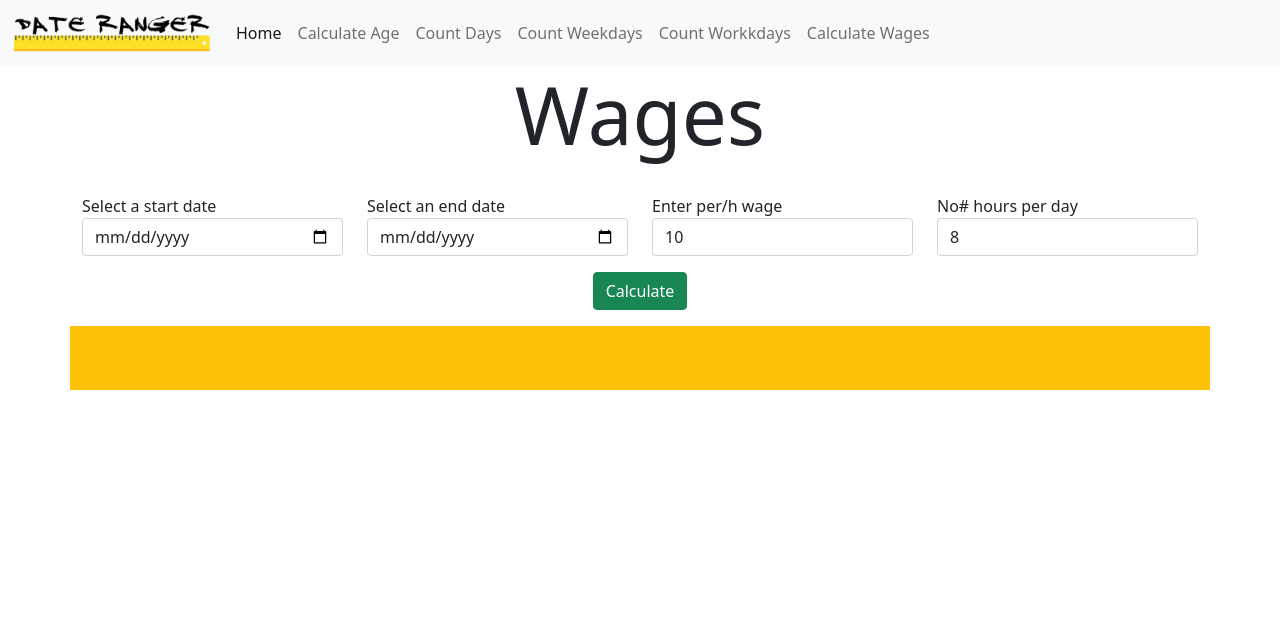
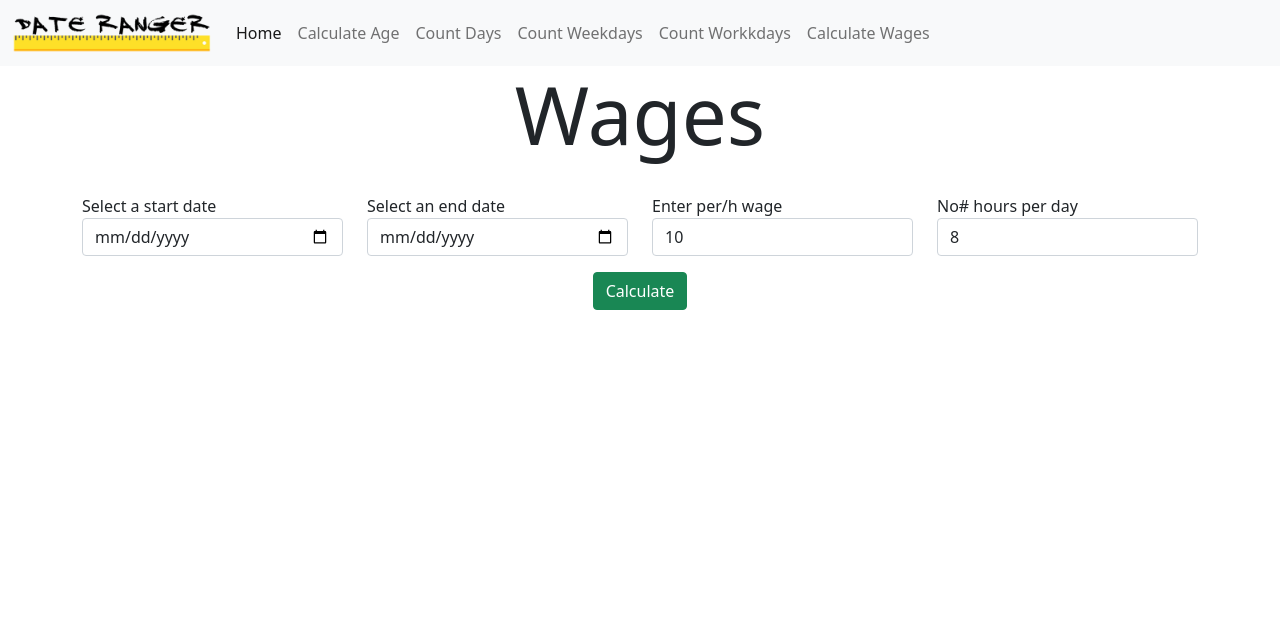
Before and after one commit to muhammadasad251/AgeCalculator, a Django app: page /calculateWages in a window 1280 px wide. Shown: the top 630 px of the page. Run offline with Django 4.2, Linux system fonts and the light colour scheme; some libraries are stand-ins or nearby versions.

Commit message:
wages templete update

```diff
--- a/ageCalculator/templates/calculateWages.html
+++ b/ageCalculator/templates/calculateWages.html
@@ -48,7 +48,7 @@
             <!-- END input form -->
 
             <!-- START result container -->
-            <div id="age_container" class="p-4 bg-warning text-dark">
+            <div id="age_container" class="p-4 text-dark">
                 <p id="exact_age" class="display-6 text-center">{{age}}</p>
             </div>
             <!-- END result container -->
```
